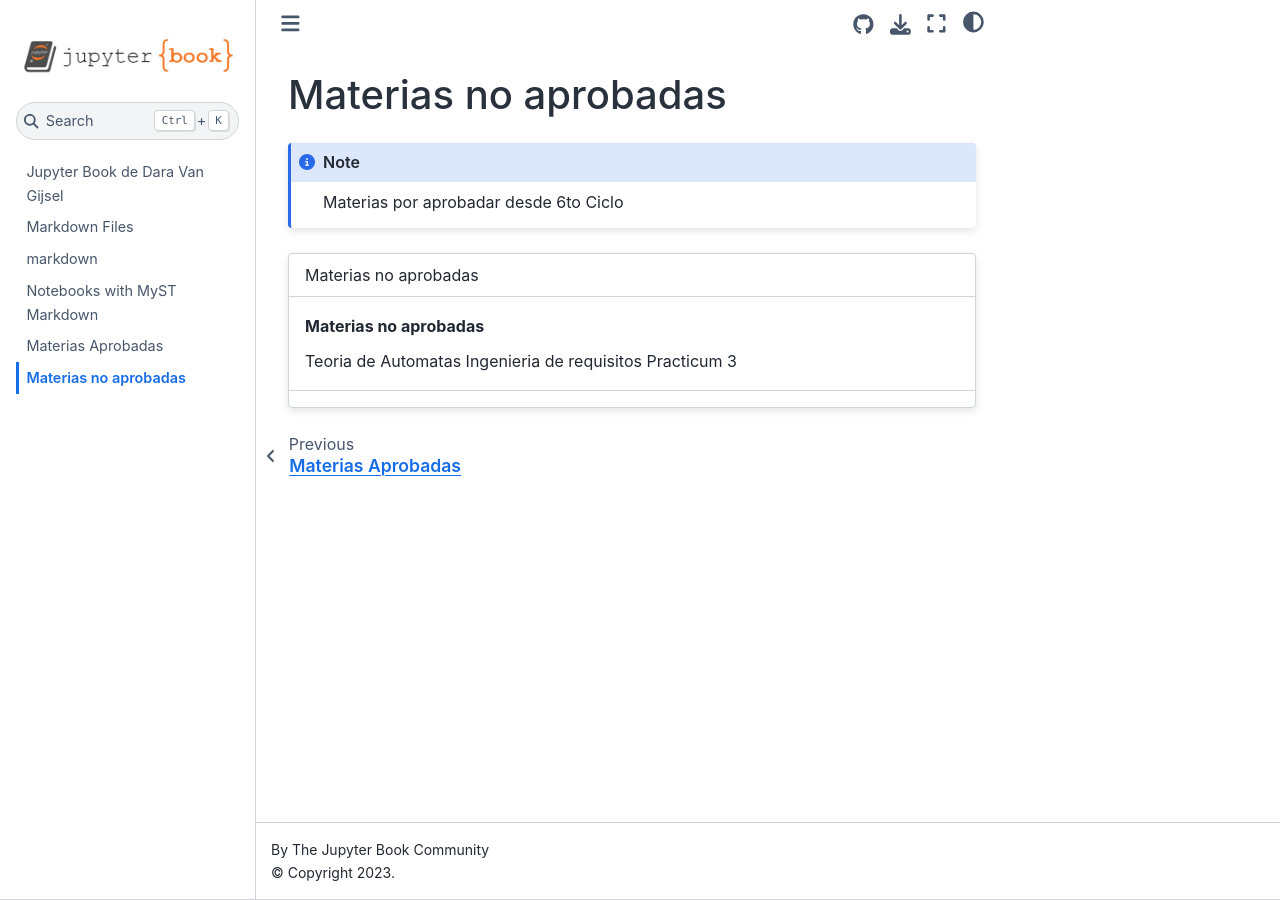
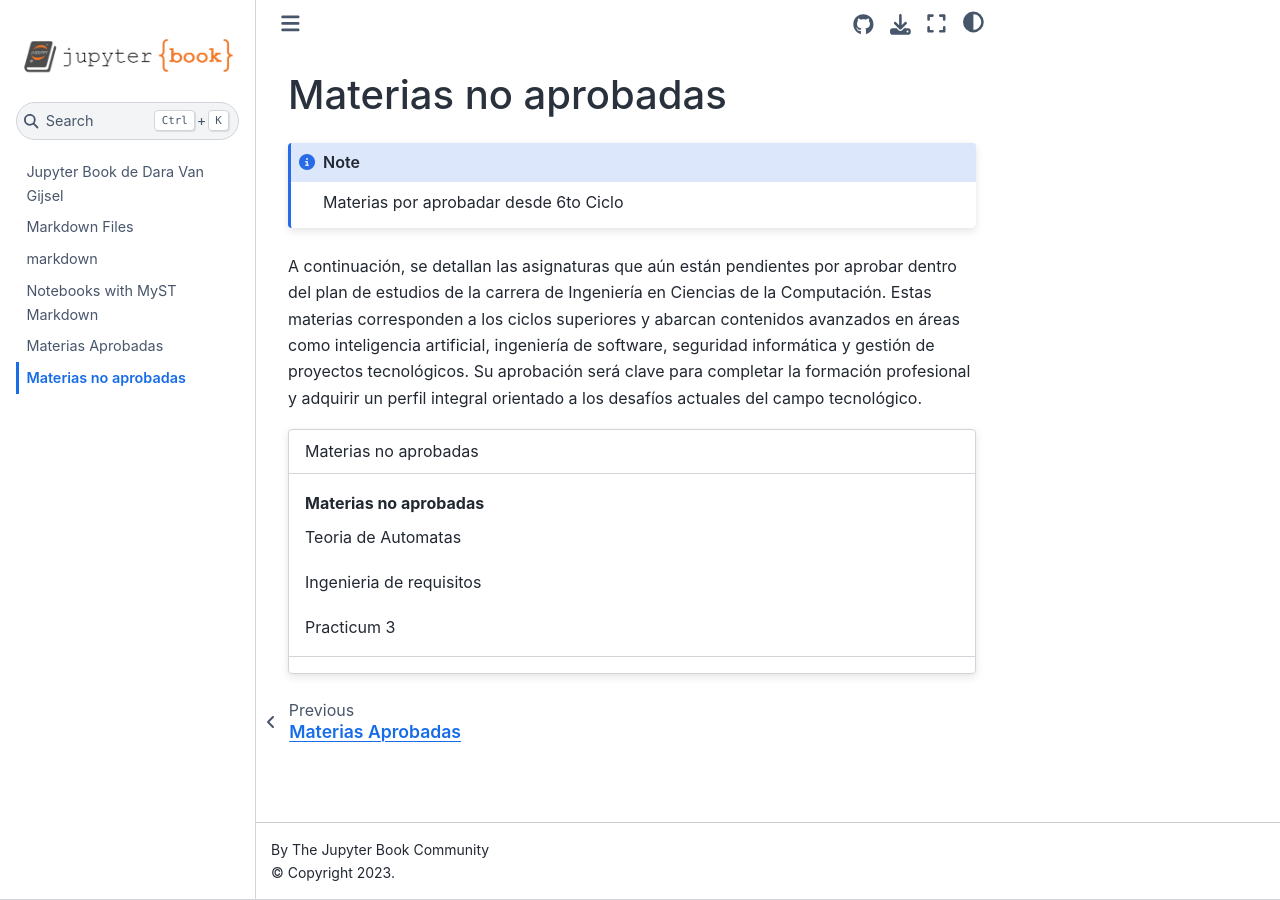
Before and after one commit to daravan1/WebClase01, a Jupyter Book: the page built from materias-no-aprobadas.md, in a window 1280 px wide. Built offline with Jupyter Book 1.0.4 settings and Sphinx 7.4.7 and the Sphinx Book theme 1.1.4, drawn with Linux system fonts in a browser that asks for light colours.

Commit message:
Update materias-no-aprobadas.md

`````diff
--- a/materias-no-aprobadas.md
+++ b/materias-no-aprobadas.md
@@ -3,13 +3,16 @@
 ```{note}
 Materias por aprobadar desde 6to Ciclo
 ```
+A continuación, se detallan las asignaturas que aún están pendientes por aprobar dentro del plan de estudios de la carrera de Ingeniería en Ciencias de la Computación. Estas materias corresponden a los ciclos superiores y abarcan contenidos avanzados en áreas como inteligencia artificial, ingeniería de software, seguridad informática y gestión de proyectos tecnológicos. Su aprobación será clave para completar la formación profesional y adquirir un perfil integral orientado a los desafíos actuales del campo tecnológico.
 
 ````{card} Materias no aprobadas
 
 Materias no aprobadas
 ^^^
 Teoria de Automatas
+
 Ingenieria de requisitos
+
 Practicum 3
 +++
 ````
`````
